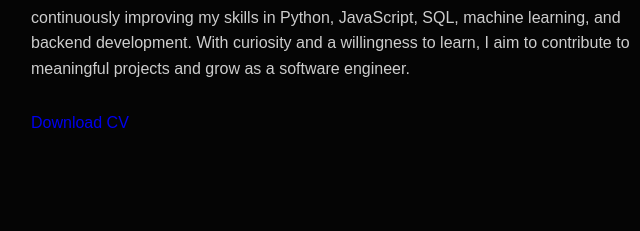
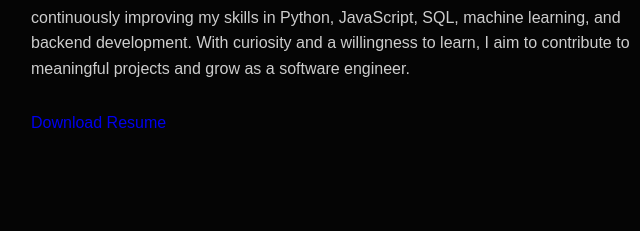
Before and after one commit to mithunskumar069/mithunskumar069.github.io, a plain HTML site: page index.html in a window 1280 px wide. Shown: the part 1089-1320 px from the top of the page, 561-1201 px from the left. Drawn offline with nearby package versions, Linux system fonts and the light colour scheme.

Commit message:
Update index.html

```diff
--- a/index.html
+++ b/index.html
@@ -125,9 +125,7 @@
                 to meaningful projects and grow as a software engineer.
             </p>
 
-        <a href="assets/Mithun_Resume.pdf" download class="home__button">
-    Download CV
-</a>
+        <a href="assets/Mithun_Resume.pdf" class="button">Download Resume</a>
 
 
 
```
